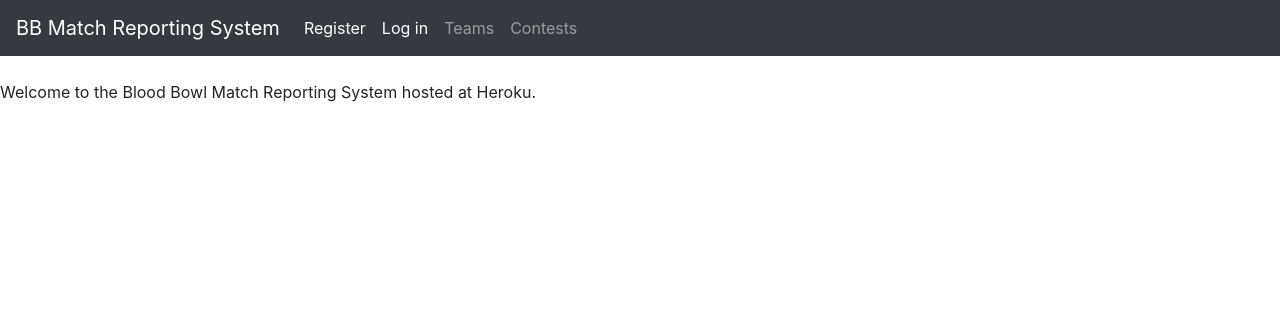
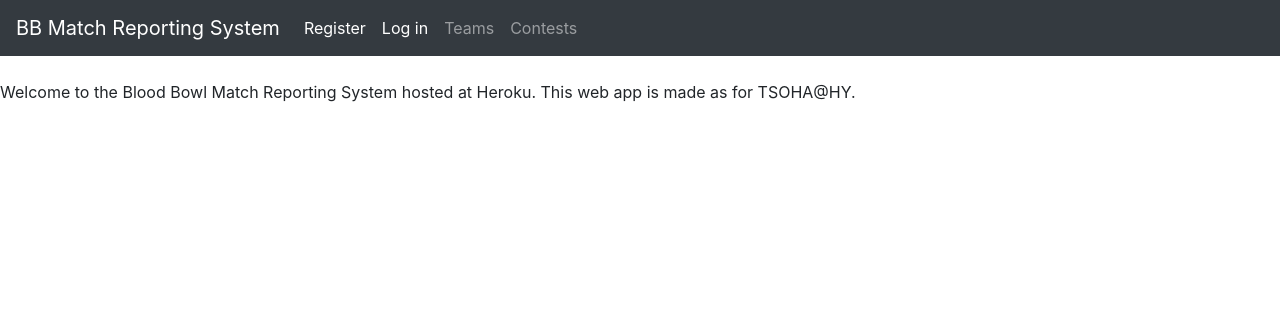
Before and after one commit to Granigan/BBMRS, a Flask app: page / in a window 1280 px wide. Shown: the top 316 px of the page. Run offline with Flask 2, Linux system fonts and the light colour scheme; some libraries are stand-ins or nearby versions.

Commit message:
adds admin only link to account management

```diff
--- a/application/templates/index.html
+++ b/application/templates/index.html
@@ -2,6 +2,6 @@
 
 {% block body %}
 <p>
-  Welcome to the Blood Bowl Match Reporting System hosted at Heroku.
+  Welcome to the Blood Bowl Match Reporting System hosted at Heroku. This web app is made as for TSOHA@HY.
 </p>
 {% endblock %}
--- a/application/templates/layout.html
+++ b/application/templates/layout.html
@@ -28,6 +28,11 @@
                     <li class="nav-item active">
                         <a class="nav-link" href="{{ url_for('contest_form') }}">Add Contest</a>
                     </li>
+                    {% if current_user.get_role() == ['ADMIN'] %}
+                    <li class="nav-item active">
+                        <a class="nav-link" href="{{ url_for('accounts_index') }}">Account management</a>
+                    </li>
+                    {% endif %}
                     <li>
                         <span class="navbar-text">
                             Logged in as {{ current_user.name }}.
```
